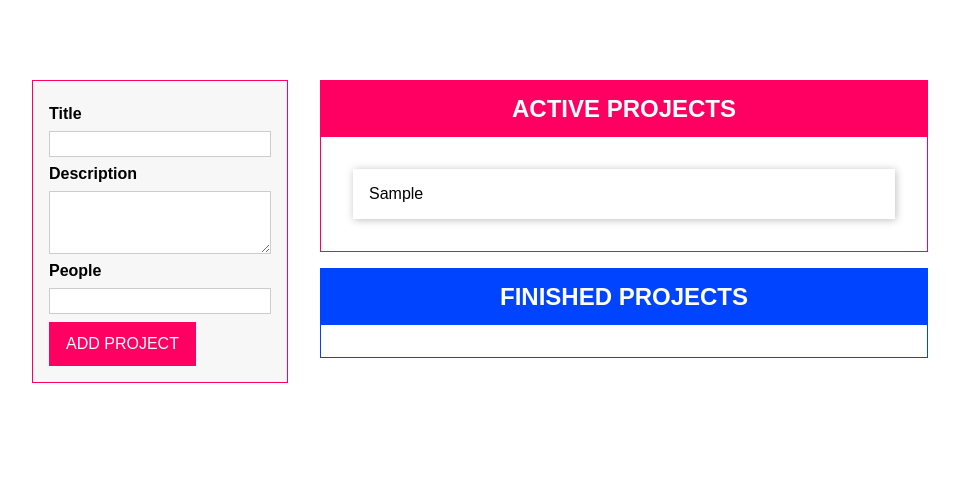
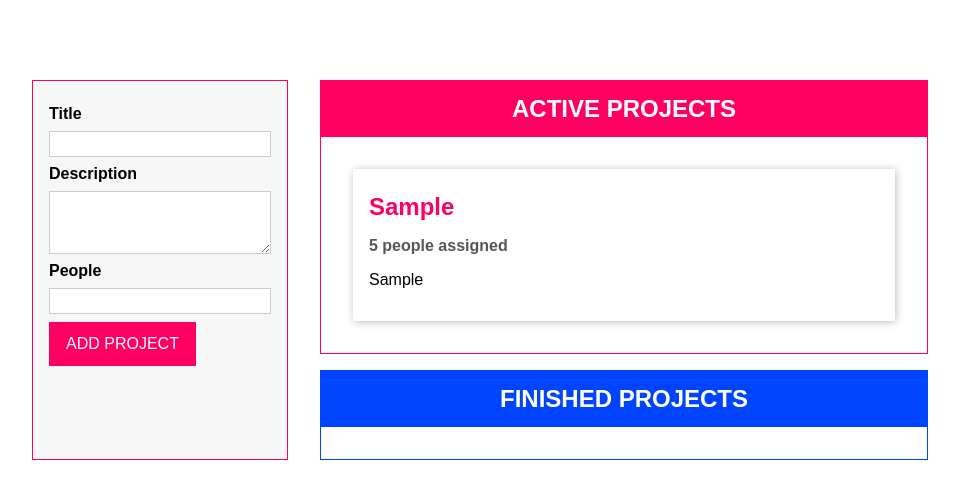
Before and after one commit to hibasalem/drag-and-drop-app-typescript, a website with bundled scripts: page index.html in a window 1280 px wide. Both pictures are taken after typing "Sample", "Sample", "5" into the empty fields and a click on the button "ADD PROJECT". Shown: the whole page, without its empty margins (160-1119 px from the left). Built offline with nearby package versions, Linux system fonts and the light colour scheme.

Commit message:
enhancing classes

```diff
--- a/index.html
+++ b/index.html
@@ -27,7 +27,11 @@
       </form>
     </template>
     <template id="single-project">
-      <li></li>
+      <li>
+        <h2></h2>
+        <h3></h3>
+        <p></p>
+      </li>
     </template>
     <template id="project-list">
       <section class="projects">
--- a/src/app.ts
+++ b/src/app.ts
@@ -13,12 +13,61 @@ class Project {
   ) { }
 }
 
-class ProjectState {
-  private listeners: any[] = [];
-  private projects: any[] = [];
+type Listener<T> = (items: T[]) => void;
+class State<T> {
+  protected listeners: Listener<T>[] = [];
+
+  addListeners(listenerFn: Listener<T>) {
+    this.listeners.push(listenerFn);
+  }
+}
+
+abstract class Component<T extends HTMLElement, U extends HTMLElement> {
+  templateEle: HTMLTemplateElement;
+  hostEle: T;
+  ele: U;
+
+  constructor(
+    templateId: string,
+    hostElementId: string,
+    insertAtStart: boolean,
+    newElementId?: string
+  ) {
+    this.templateEle = document.getElementById(
+      templateId
+    )! as HTMLTemplateElement;
+    this.hostEle = document.getElementById(hostElementId)! as T;
+
+    const importedNode = document.importNode(
+      this.templateEle.content,
+      true
+    );
+    this.ele = importedNode.firstElementChild as U;
+    if (newElementId) {
+      this.ele.id = newElementId;
+    }
+
+    this.attach(insertAtStart);
+  }
+
+  private attach(insertAtBeginning: boolean) {
+    this.hostEle.insertAdjacentElement(
+      insertAtBeginning ? 'afterbegin' : 'beforeend',
+      this.ele
+    );
+  }
+
+  abstract configure(): void;
+  abstract renderContent(): void;
+}
+
+class ProjectState extends State<Project> {
+  private projects: Project[] = [];
   private static instance: ProjectState;
 
-  private constructor() { }
+  private constructor() {
+    super();
+  }
 
   static getInstance() {
     if (!this.instance) {
@@ -40,14 +89,9 @@ class ProjectState {
       listenerFn(this.projects.slice());
     }
   }
-
-  addListeners(listenerFn: Function) {
-    this.listeners.push(listenerFn);
-  }
 }
 
 const projectState = ProjectState.getInstance();
-
 
 function autoBind(_: any, _2: string, descriptor: PropertyDescriptor) {
   const originalMethod = descriptor.value;
@@ -71,30 +115,26 @@ interface Validatable {
   max?: number;
 }
 
-class UserInput {
-  templateEle: HTMLTemplateElement;
-  hostEle: HTMLDivElement;
-  ele: HTMLFormElement;
+class UserInput extends Component<HTMLDivElement, HTMLFormElement> {
   titleInputElement: HTMLInputElement;
   descInputElement: HTMLInputElement;
   peopleInputElement: HTMLInputElement;
 
   constructor() {
-    this.templateEle = document.getElementById("project-input")! as HTMLTemplateElement;
-    this.hostEle = document.getElementById("app")! as HTMLDivElement;
-
-    const importedEle = document.importNode(this.templateEle.content, true);
-    this.ele = importedEle.firstElementChild as HTMLFormElement;
-    this.ele.id = "user-input";
+    super("project-input", "app", true, "user-input");
 
     this.titleInputElement = this.ele.querySelector("#title")! as HTMLInputElement;
     this.descInputElement = this.ele.querySelector("#description")! as HTMLInputElement;
     this.peopleInputElement = this.ele.querySelector("#people")! as HTMLInputElement;
 
     this.configure();
+  }
 
-    this.hostEle.insertAdjacentElement('afterbegin', this.ele);
+  configure() {
+    this.ele.addEventListener('submit', this.submitHandler)
   }
+
+  renderContent(): void { }
 
   @autoBind
   private submitHandler(e: Event) {
@@ -105,10 +145,6 @@ class UserInput {
       projectState.addProject(title, desc, peopleNum);
       this.clearUserInput();
     }
-  }
-
-  private configure() {
-    this.ele.addEventListener('submit', this.submitHandler)
   }
 
   private getUserInput(): [string, string, number] | void {
@@ -123,13 +159,13 @@ class UserInput {
     const descriptionValidatable: Validatable = {
       value: desc,
       required: true,
-      minLength: 5
+      minLength: 3
     };
     const peopleValidatable: Validatable = {
       value: +peopleNum,
       required: true,
       min: 1,
-      max: 5
+      max: 10
     };
 
     if (
@@ -176,24 +212,62 @@ class UserInput {
     return isValid;
   }
 }
+class ProjectItem extends Component<HTMLUListElement, HTMLLIElement>{
+  private project: Project;
 
-class ProjectList {
-  templateEle: HTMLTemplateElement;
-  hostEle: HTMLDivElement;
-  ele: HTMLElement;
+  get peopleCount() : string {
+    return this.project.peopleNum + (this.project.peopleNum == 1 ? ' person' : ' people') + ' assigned';
+  }
+
+  constructor(hostId: string, project: Project) {
+    super("single-project", hostId, true, project.id);
+    this.project = project;
+
+    this.configure();
+    this.renderContent();
+  }
+
+  configure(): void { }
+
+  renderContent(): void {
+    this.ele.querySelector('h2')!.textContent = this.project.title;
+    this.ele.querySelector(
+      'h3'
+    )!.textContent = this.peopleCount;
+    this.ele.querySelector('p')!.textContent = this.project.desc;
+  }
+
+}
+
+class ProjectList extends Component<HTMLDivElement, HTMLElement> {
   assignedProjects: Project[];
 
+  constructor(private type: 'active' | 'finished') {
+    super(
+      "project-list", "app-section", false, `${type}-projects`
+    );
 
-  constructor(private type: 'active' | 'finished') {
-    this.templateEle = document.getElementById("project-list")! as HTMLTemplateElement;
-    this.hostEle = document.getElementById("app-section")! as HTMLDivElement;
     this.assignedProjects = [];
 
-    const importedEle = document.importNode(this.templateEle.content, true);
-    this.ele = importedEle.firstElementChild as HTMLElement;
-    this.ele.id = `${this.type}-projects`;
+    this.configure();
+    this.renderContent();
+  }
 
-    projectState.addListeners((projects: any[]) => {
+  renderContent() {
+    const listId = `${this.type}-projects-list`;
+    this.ele.querySelector('ul')!.id = listId;
+    this.ele.querySelector('h2')!.textContent = this.type.toUpperCase() + ' PROJECTS';
+  }
+
+  renderProjects() {
+    if (this.assignedProjects.length) {
+
+      new ProjectItem ( this.ele.querySelector('ul')!.id , this.assignedProjects[this.assignedProjects.length - 1]);
+    }
+  }
+
+  configure(): void {
+    projectState.addListeners((projects: Project[]) => {
       const filteredProjects = projects.filter(project => {
         if (this.type === 'active') {
           return project.status === ProjectStatus.Active;
@@ -201,29 +275,9 @@ class ProjectList {
           return project.status === ProjectStatus.Finished;
         }
       })
-      console.log(filteredProjects);
       this.assignedProjects = filteredProjects;
       this.renderProjects();
     });
-
-    this.hostEle.insertAdjacentElement('beforeend', this.ele);
-
-    this.renderContent();
-  }
-
-  private renderContent() {
-    const listId = `${this.type}-projects-list`;
-    this.ele.querySelector('ul')!.id = listId;
-    this.ele.querySelector('h2')!.textContent = this.type.toUpperCase() + ' PROJECTS';
-  }
-
-  private renderProjects() {
-    const listEl = document.getElementById(`${this.type}-projects-list`)! as HTMLUListElement;
-    if (this.assignedProjects.length ){
-      const listItem = document.createElement('li');
-      listItem.textContent = this.assignedProjects[this.assignedProjects.length - 1].title;
-      listEl.appendChild(listItem);
-    }
   }
 }
 
```
Also changed, not shown: dist/app.js, 1 other file.
